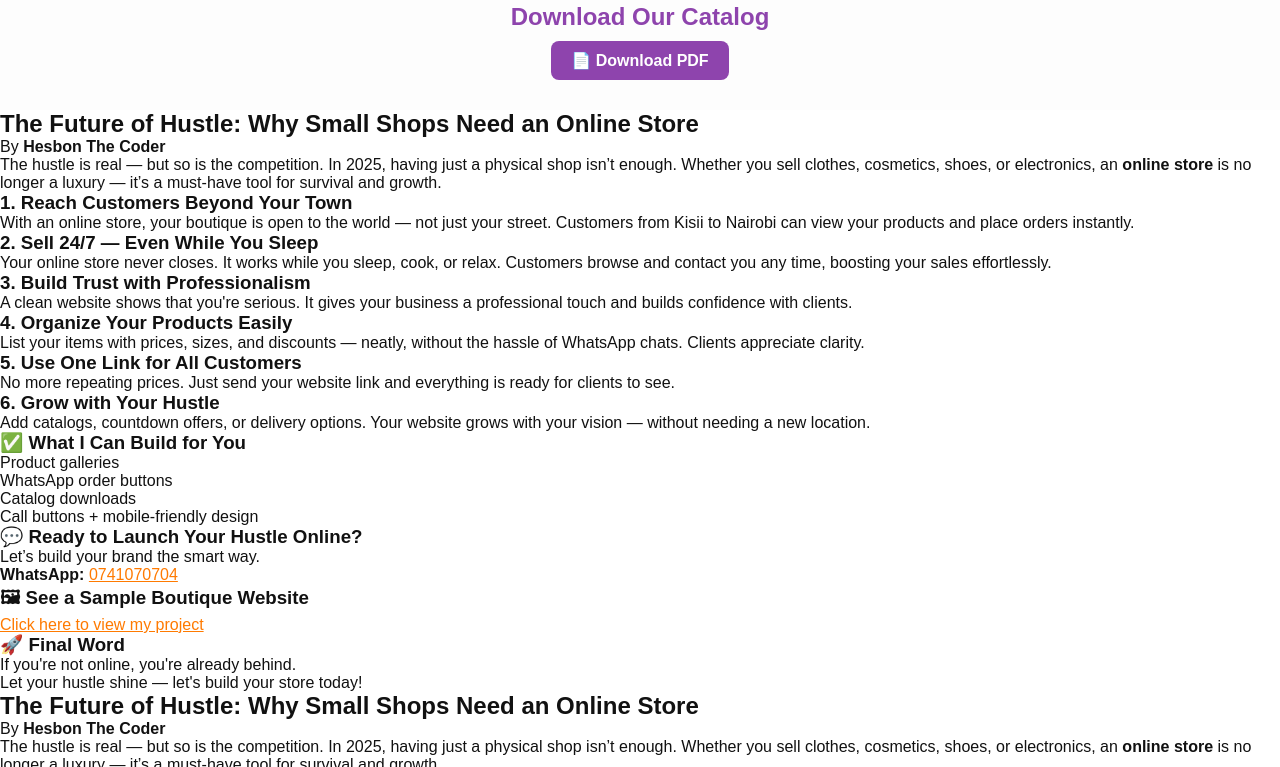
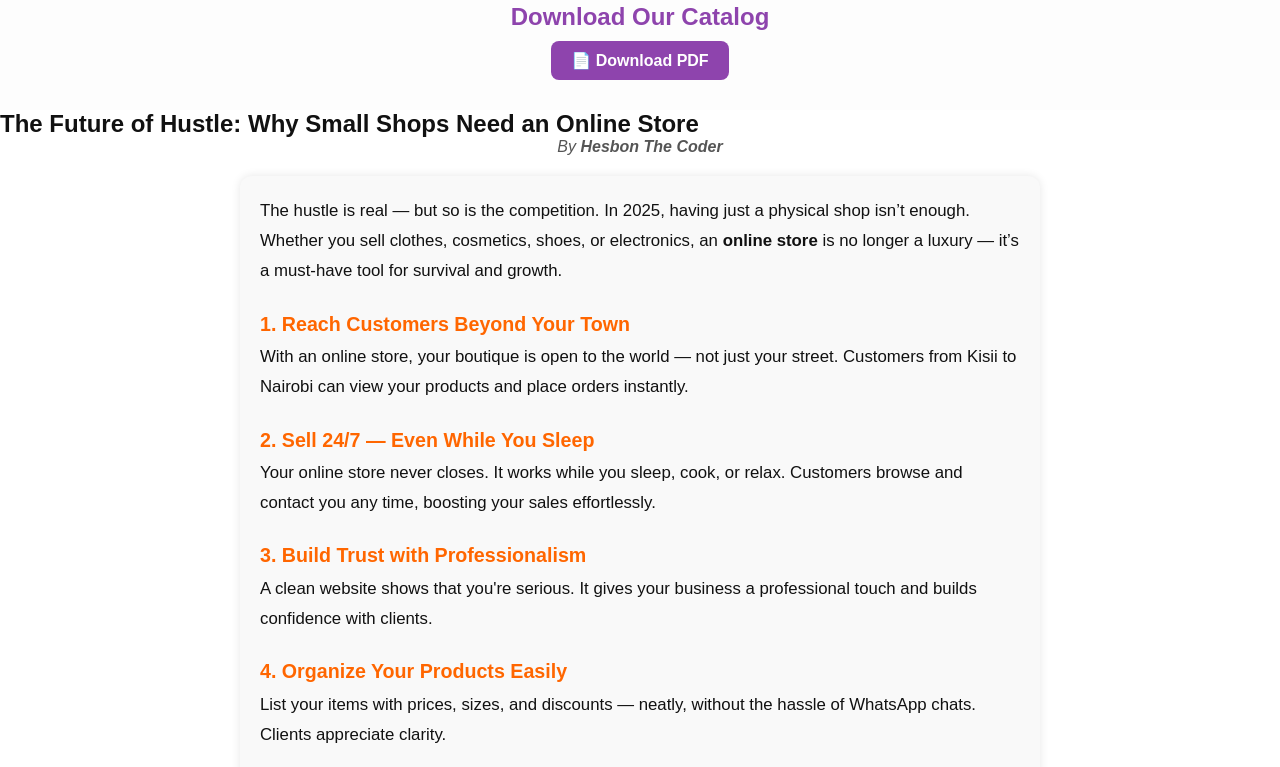
Before and after one commit to Hesbon-19200/E-commerce-, a plain HTML site: page index.html in a window 1280 px wide. Shown: the part 3165-3932 px from the top of the page. Drawn offline with Linux system fonts and the light colour scheme.

Commit message:
Update style.css

```diff
--- a/style.css
+++ b/style.css
@@ -589,6 +589,29 @@ a {
 .contact-form button:hover {
   background: var(--red);
 }
+.blog-post {
+  max-width: 800px;
+  margin: auto;
+  line-height: 1.8;
+  font-size: 1.05rem;
+  background-color: #f9f9f9;
+  padding: 20px;
+  border-radius: 12px;
+  box-shadow: 0 0 10px rgba(0,0,0,0.1);
+}
+.blog-post h3 {
+  margin-top: 20px;
+  color: #ff6600;
+}
+.blog-post ul {
+  margin-left: 20px;
+}
+.blog-author {
+  text-align: center;
+  margin-bottom: 20px;
+  font-style: italic;
+  color: #555;
+}
 
 /* === Social Media Links === */
 .social-links {
```
